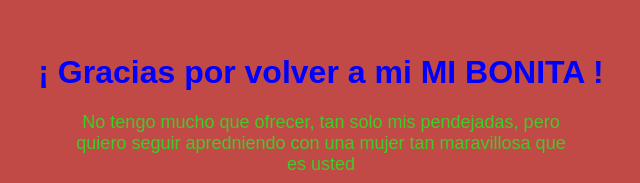
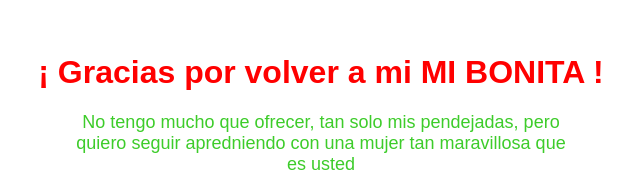
Before and after one commit to Andres12309/joss, a plain HTML site: page opcionsi.html in a window 1280 px wide. Shown: the part 129-312 px from the top of the page, without its empty margins (319-959 px from the left). Drawn offline with Linux system fonts and the light colour scheme.

Commit message:
Update opcionsi.html

```diff
--- a/opcionsi.html
+++ b/opcionsi.html
@@ -13,7 +13,7 @@
             justify-content: center;
             align-items: center;
             height: 100vh;
-            background-color: rgb(194, 74, 70);
+            background-color: #fff;
             font-family: Arial, sans-serif;
         }
         #container{
@@ -21,7 +21,7 @@
         }
         h1{
             font-size: 32PX;
-            color: blue;
+            color: red;
         }
         P {
             font-size: 18px;
```
